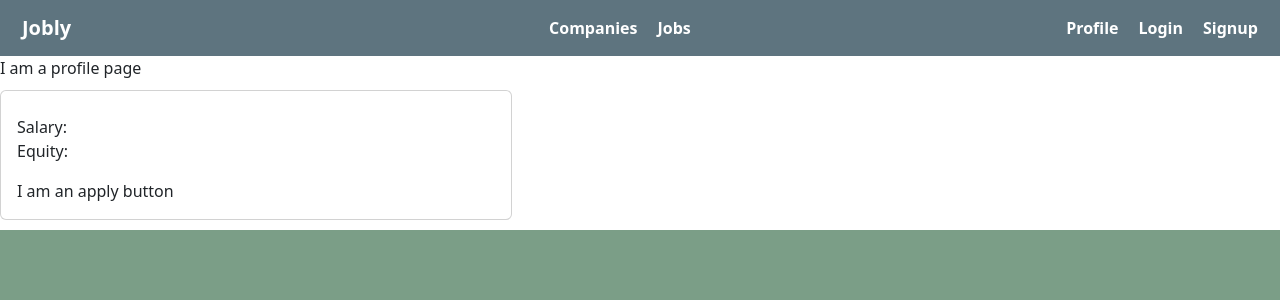
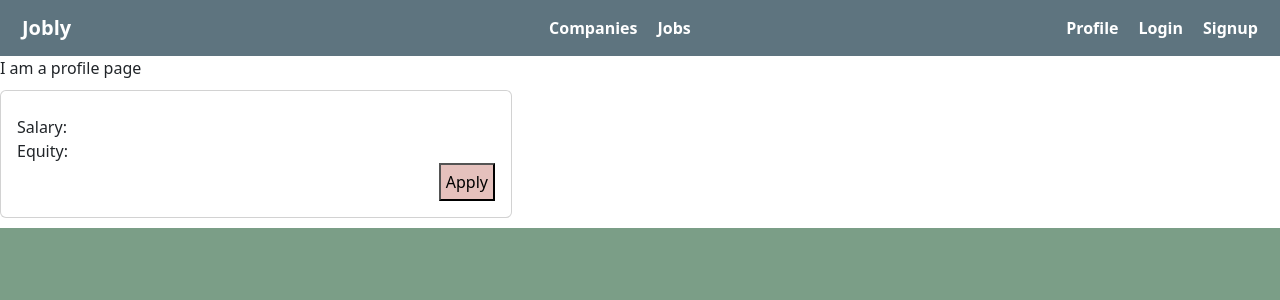
Before and after one commit to CamdenTadhg/JoblyFrontEnd, a React (Vite) app in the folder jobly/: page /profile in a window 1280 px wide. Shown: the top 300 px of the page. Built offline with nearby package versions, Linux system fonts and the light colour scheme.

Commit message:
company detail page complete

```diff
--- /dev/null
+++ b/jobly/src/ApplyButton.css
@@ -0,0 +1,10 @@
+button{
+    float: right;
+    background-color: #E5C1BD;
+    padding: 5px 5px;
+    border-radius: 5px;
+}
+
+button:disabled{
+    opacity: 0.5
+}
--- a/jobly/src/ApplyButton.jsx
+++ b/jobly/src/ApplyButton.jsx
@@ -1,8 +1,12 @@
 import React from 'react';
+import './ApplyButton.css';
 
-function ApplyButton(){
+function ApplyButton({applied}){
+    if (applied){
+        return (<button disabled>Applied</button>)
+    }
     return(
-        <div>I am an apply button</div>
+        <button>Apply</button>
     )
 }
 
--- a/jobly/src/JobCard.jsx
+++ b/jobly/src/JobCard.jsx
@@ -3,7 +3,7 @@ import ApplyButton from './ApplyButton';
 import {Card, CardTitle, CardBody, CardText} from 'reactstrap';
 import './JobCard.css';
 
-function JobCard({title, salary, equity}){
+function JobCard({title, salary, equity, applied}){
     return(
         <Card className="JobCard-card">
             <CardBody>
@@ -11,8 +11,8 @@ function JobCard({title, salary, equity}){
                 <CardText>
                     <div>Salary: {salary}</div>
                     <div>Equity: {equity}</div>
+                    <ApplyButton applied={applied}/>
                 </CardText>
-                <ApplyButton/>
             </CardBody>
 
         </Card>
```
Also changed, not shown: jobly/Planning/ProjectPlan.md (+0 -1 lines).
